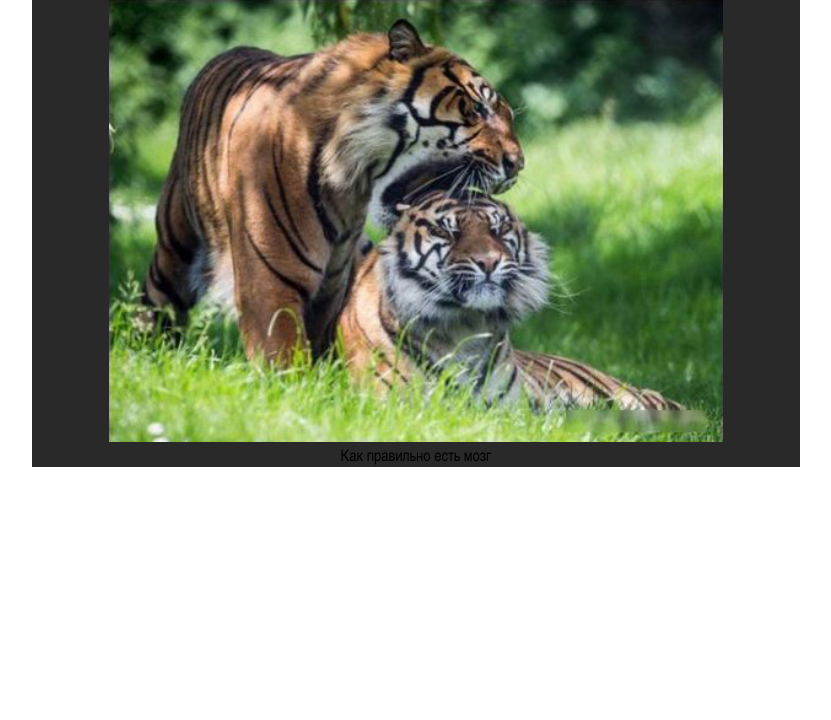
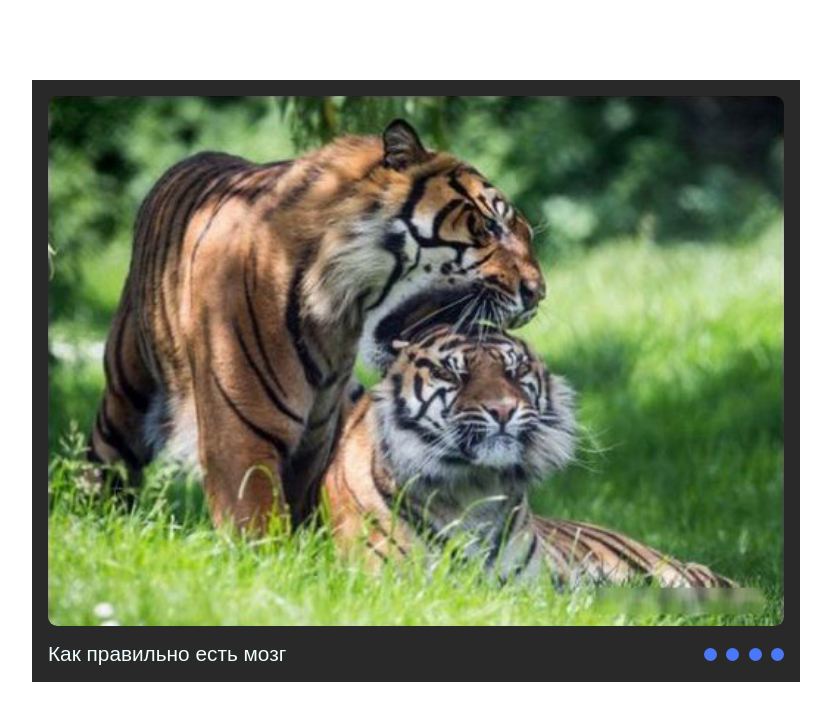
Before and after one commit to YuliyaNaletskaya/cssMemeSlider, a plain HTML site: page cssMemeSlider/index.html in a window 1280 px wide. Shown: the whole page, without its empty margins (224-1055 px from the left). Drawn offline with Linux system fonts and the light colour scheme.

Commit message:
feat: change html and css (Fri, Sep 13, 2024 01:00:45 PM)

```diff
--- a/cssMemeSlider/index.html
+++ b/cssMemeSlider/index.html
@@ -12,12 +12,21 @@
     <div class="slider">
       <div class="slider-img">
         <img src="./images/img-1.jpg" alt="mem">
-      </div>
-      <div class="slider-text">
-        <span>Как правильно есть мозг</span>
+        <img src="./images/img-2.jpg" alt="mem">
+        <img src="./images/img-3.jpg" alt="mem">
+        <img src="./images/img-4.jpg" alt="mem">
       </div>
     </div>
-    <div class="slider">
+    <div class="down">
+      <div class="textarea">
+        <div class="slider-text">
+          <span class="text">Как правильно есть мозг</span>
+          <span class="text">ГАИ на отдыхе</span>
+          <span class="text">Утро субботы</span>
+          <span class="text">Утро понедельника</span>
+        </div>
+      </div>
+    <!--<div class="slider">
       <div class="slider-img">
         <img src="./images/img-2.jpg" alt="mem">
       </div>
@@ -40,7 +49,7 @@
       <div class="slider-text">
         <span>Утро понедельника</span>
       </div>
-    </div>
+    </div>-->
       <div class="slider-btn">
         <span class="btn"></span>
         <span class="btn"></span>
--- a/cssMemeSlider/style.css
+++ b/cssMemeSlider/style.css
@@ -6,36 +6,79 @@ body {
   width: 100%;
   max-width: 60vw;
   margin: auto;
+  margin-top: 10vh;
   text-align: center;
   font-family: 'Arial Narrow', Arial, sans-serif;
 }
 
 .contaner {
   width: 100%;
+  padding: 1rem;
   display: flex;
+  flex-direction: column;
+  align-items: center;
+  gap: 1rem;
   background-color: rgb(42, 41, 41);
+}
+
+.slider {
+  width: 100%;
+  overflow: hidden;
+  border-radius: 0.6rem;
+}
+
+.slider-img {
+  display: flex;
+}
+
+img {
+  min-width: 100%;
+}
+
+.down {
+  width: 100%;
+  display: flex;
+}
+
+.textarea {
+  min-width: 60%;
   overflow: hidden;
 }
 
-.slider {
-  min-width: 100%;
-  /*display: flex;
-  flex-direction: column;*/
+.slider-text {
+  display: flex;
+  flex-direction: row;
+  align-items: flex-start;
 }
 
-img {
-  width: 80%;
+.text {
+  min-width: 100%;
+  font-family: Arial, Helvetica, sans-serif;
+  font-size: 1.3rem;
+  text-align: left;
+  color: azure;
 }
-
 .slider-btn {
+  padding-top: 0.4rem;
   display: flex;
 }
 
 .btn {
   display: flex;
-  margin: 0.4rem;
-  width: 1rem;
-  height: 1rem;
+  margin-left: 0.6rem;
+  width: 0.8rem;
+  height: 0.8rem;
   border-radius: 100%;
-  background-color: blue;
+  background-color: rgb(75, 120, 247);
 }
+
+@media screen and (max-width: 700px) {
+  .down {
+    flex-direction: column-reverse;
+    gap: 1rem;
+  }
+
+  .slider-btn {
+    justify-content: center;
+  }
+}
```
